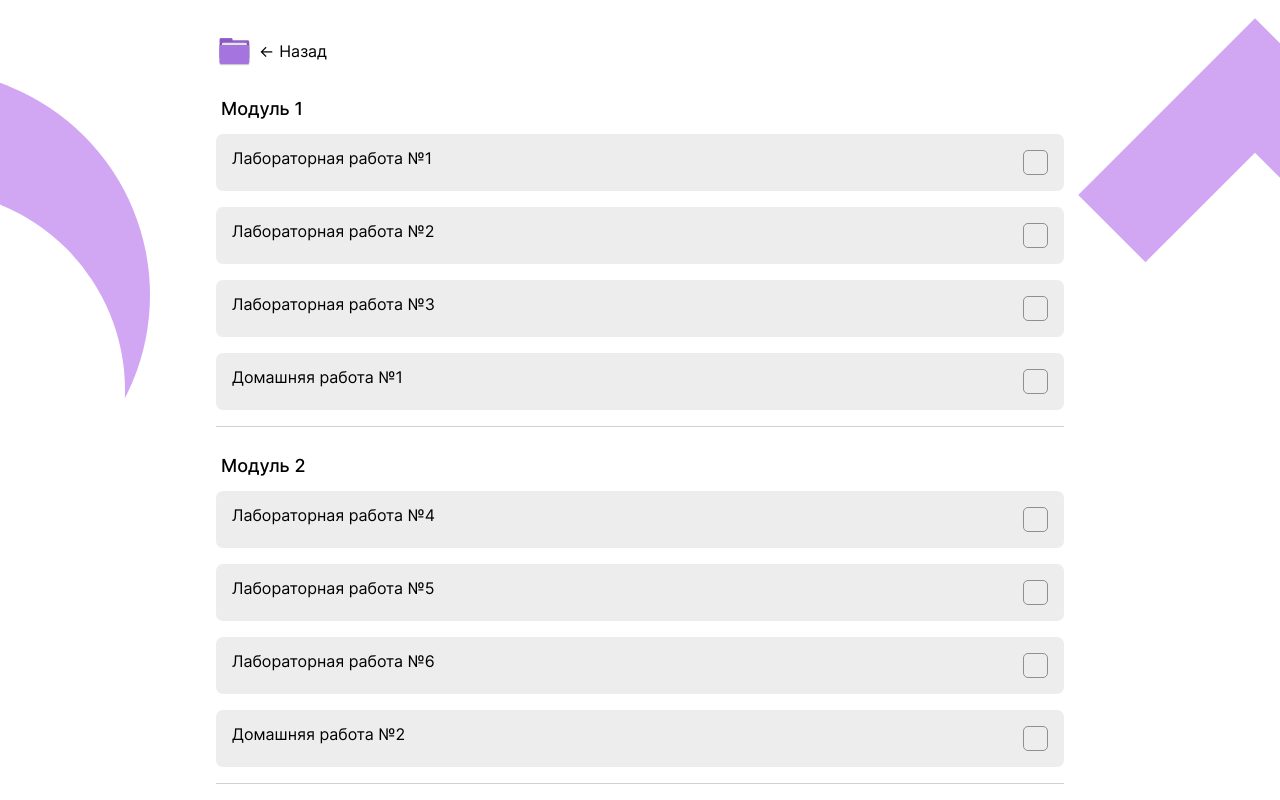
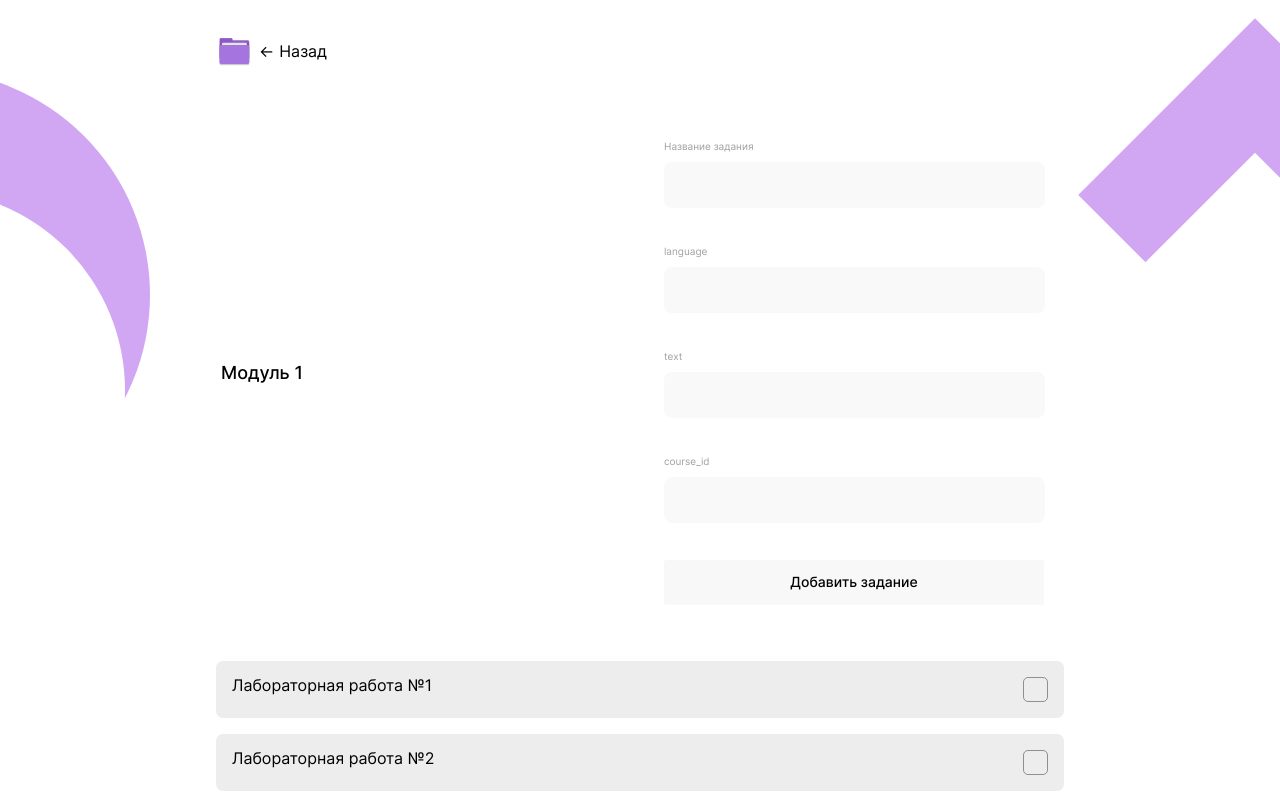
Before and after one commit to Lizaakishina/ReviewSite, a React (Create React App) app: page /subject/1 in a window 1280 px wide. Shown: the top 800 px of the page. Built offline with nearby package versions, Linux system fonts and the light colour scheme; no server answers.

Commit message:
feat: добавление и удаление карточки курса

```diff
--- a/src/components/App/App.js
+++ b/src/components/App/App.js
@@ -14,7 +14,7 @@ import { Switch, Route, withRouter } from 'react-router-dom';
 import { CHECKBOX, REGISTER_ERROR_MESSAGE } from '../../utils/constants';
 import { CurrentUserContext } from '../../context/CurrentUserContext';
 import { LoginContext } from '../../context/LoginContext';
-import { login, logout, register, getUser, updateUser, createCourse } from '../../utils/api';
+import { login, logout, register, getUser, updateUser, createCourse, createTask } from '../../utils/api';
 import { Redirect } from 'react-router-dom/cjs/react-router-dom.min';
 
 const App = (history) => {
@@ -126,6 +126,14 @@ const App = (history) => {
     }
   }
 
+  const handleCreateTask = async ({ course_id, name, text, language }) => {
+    try {
+      const data = await createTask({ course_id, name, text, language });
+    } catch(error) {
+
+    }
+  }
+
     return (isLoaderPage ? <Preloader /> :
       (<CurrentUserContext.Provider value={currentUser}>
         <LoginContext.Provider value={loggedIn}>
@@ -155,7 +163,9 @@ const App = (history) => {
                 isButtonInactive={isButtonInactive}/>
             </Route>
             <Route path="/subject/:id" render={() =>
-              <SubjectDetails />
+              <SubjectDetails
+                onSubmit={handleCreateTask}
+              />
             }>
             </Route>
             <Route path="/task/:id" render={() =>
--- a/src/components/Profile/Profile.jsx
+++ b/src/components/Profile/Profile.jsx
@@ -1,4 +1,4 @@
-import { memo, useContext, useEffect, useCallback } from "react";
+import { memo, useContext, useEffect, useCallback, useState } from "react";
 import { NavLink } from "react-router-dom/cjs/react-router-dom.min";
 import Header from "../Header/Header";
 import Subject from '../Subject/Subject';
@@ -12,47 +12,60 @@ const subjectData = [
   {
     id: 1,
     title: "Технологии и методы программирования",
-    semester: "2 семестр",
+    semester: "2",
   },
   {
     id: 2,
     title: "Электроника аппаратных средств защиты информации",
-    semester: "4 семестр",
+    semester: "4",
   },
   {
     id: 3,
     title: "Схемотехника дискретных устройств",
-    semester: "4 семестр",
+    semester: "4",
   },
   {
     id: 4,
     title: "Схемотехника аппаратных средств защиты информации",
-    semester: "5 семестр",
+    semester: "5",
   },
   {
     id: 5,
     title: "Основы микро- и радиоэлектроники",
-    semester: "5 семестр",
+    semester: "5",
   },
 ]
 
 const Profile = ({onSignOut, onSubmit}) => {
   const currentUser = useContext(CurrentUserContext);
   const { values, handleChange, errors, isValid, resetForm } = useValidation();
+  const [subjects, setSubjects] = useState(subjectData);
 
   useEffect(() => {
     resetForm(currentUser);
   }, [resetForm, currentUser])
 
-  const handleSubmit = useCallback((e) => {
+  const handleAddSubject = useCallback((e) => {
     e.preventDefault();
+
+    const newSubject = {
+      id: subjects.length + 1,
+      title: values.name,
+      semester: values.semester,
+    };
+
+    setSubjects((prevSubjects) => [...prevSubjects, newSubject]);
 
     onSubmit({
       id: values.id,
       name: values.name,
-      teacher_id: values.teacher_id
-    })
-  }, [values]);
+      teacher_id: values.id
+    });
+  }, [values, subjects, onSubmit]);
+
+  const handleDeleteSubject = useCallback((id) => {
+    setSubjects((prevSubjects) => prevSubjects.filter((subject) => subject.id !== id));
+  }, []);
 
   return (
     <>
@@ -69,7 +82,7 @@ const Profile = ({onSignOut, onSubmit}) => {
             </NavLink>
           </div>
           <h2 className="profile__hello">Привет, {currentUser.username}!</h2>
-          <form className="profile__form form" onSubmit={handleSubmit} noValidate method="post">
+          <form className="profile__form form" onSubmit={handleAddSubject} noValidate method="post">
             <Fieldset
               input = "name"
               inputType = "name"
@@ -81,16 +94,28 @@ const Profile = ({onSignOut, onSubmit}) => {
               errors={errors}
               isValid={isValid}
             />
+            <Fieldset
+              input = "semester"
+              inputType = "semester"
+              placeholder = "Семестр курса"
+              name="semester"
+              minLength="1"
+              maxLength="12"
+              onChange={handleChange}
+              errors={errors}
+              isValid={isValid}
+            />
             <button type="submit" className="profile__addcourse">Добавить курс</button>
           </form>
         </section>
         <section className="subjects">
-          {subjectData.map((subject) => (
+          {subjects.map((subject) => (
             <Subject
               key={subject.id}
               id={subject.id}
               title={subject.title}
               semester={subject.semester}
+              onDelete={handleDeleteSubject}
             />
           ))}
         </section>
--- a/src/components/Register/Register.jsx
+++ b/src/components/Register/Register.jsx
@@ -26,12 +26,12 @@ const Register = ({history, onSubmit, errorMessageApi, isLoader, isButtonInactiv
       email: values.email,
       password: values.password,
       is_active: true,
-      is_superuser: false,
+      is_superuser: true,
       is_verified: false,
       username: values.username,
       first_name: values.first_name,
       last_name: values.last_name,
-      is_teacher: false
+      is_teacher: true
     })
   }, [values]);
 
--- a/src/components/Subject/Subject.jsx
+++ b/src/components/Subject/Subject.jsx
@@ -5,18 +5,13 @@ import './Subject.css';
 function Subject({ id, title, semester, onDelete }) {
   const [showConfirmation, setShowConfirmation] = useState(false);
 
-  const handleDelete = () => {
-    onDelete(id);
-    setShowConfirmation(false);
-  };
-
   return (
     <div className="subject">
       <Link to={`/subject/` + id}>
         <div className="subject__image">
           <p className="subject__percent">Выполнено: 10%</p>
         </div>
-        <p className="subject__semester">{semester}</p>
+        <p className="subject__semester">{`${semester} семестр`}</p>
         </Link>
         <div className="subject__container">
           <p className="subject__name">{title}</p>
@@ -25,7 +20,7 @@ function Subject({ id, title, semester, onDelete }) {
       {showConfirmation && (
         <div className="confirmation-popup">
           <p>Вы действительно хотите удалить эту карточку?</p>
-          <button onClick={handleDelete}>Yes</button>
+          <button onClick={() => onDelete(id)}>Yes</button>
           <button onClick={() => setShowConfirmation(false)}>No</button>
         </div>
       )}
--- a/src/components/SubjectDetails/SubjectDetails.css
+++ b/src/components/SubjectDetails/SubjectDetails.css
@@ -30,10 +30,41 @@
   margin-bottom: 50px;
 }
 
+.subject__container {
+  display: flex;
+  justify-content: space-between;
+}
+
 .subject__module {
   font-size: 18px;
   font-weight: 500;
   margin-left: 5px;
+}
+
+.subject__form {
+  width: 400px;
+  margin: 40px 0;
+  position: relative;
+  align-self: center;
+}
+
+.subject__button {
+  font-weight: 500;
+  font-size: 14px;
+  line-height: 17px;
+  color: #000000;
+  width: 95%;
+  margin: 0;
+  padding: 13px 0 15px;
+  background-color: #f8f8f8;
+  border-radius: 3px;
+  align-self: center;
+}
+
+.subject__button:hover {
+  background-color: #b892d7;
+  transition: .3s;
+  color: white;
 }
 
 .decor5 {
--- a/src/components/SubjectDetails/SubjectDetails.jsx
+++ b/src/components/SubjectDetails/SubjectDetails.jsx
@@ -1,8 +1,10 @@
-import React from 'react';
+import { React, useCallback } from 'react';
 import { Link } from 'react-router-dom';
 import Task from '../Task/Task';
+import Fieldset from '../Fieldset/Fieldset';
 import logo from '../../images/logo.svg';
 import './SubjectDetails.css';
+import { useValidation } from '../../hook/useValidation';
 
 const TaskDataModule1 = [
   {
@@ -42,7 +44,20 @@ const TaskDataModule2 = [
   },
 ]
 
-const SubjectDetails = () => {
+const SubjectDetails = ({onSubmit}) => {
+  const { values, handleChange, errors, isValid } = useValidation();
+
+  const handleSubmit = useCallback((e) => {
+    e.preventDefault();
+
+    onSubmit({
+      course_id: values.course_id,
+      name: values.name,
+      text: values.text,
+      language: values.language
+    })
+  }, [values]);
+
   return (
     <section className="subjectDetails">
       <Link to="/users/me" className="link subjectDetails__linkLogo">
@@ -55,7 +70,56 @@ const SubjectDetails = () => {
       <div className="decor7"></div>
       <div className="decor8"></div>
       <div className="subject__list">
-        <h2 className="subject__module">Модуль 1</h2>
+        <div className="subject__container">
+          <h2 className="subject__module">Модуль 1</h2>
+          <form className="subject__form form" onSubmit={handleSubmit} noValidate method="post">
+          <Fieldset
+            input = "name"
+            inputType = "name"
+            placeholder = "Название задания"
+            name="name"
+            minLength="4"
+            maxLength="40"
+            onChange={handleChange}
+            errors={errors}
+            isValid={isValid}
+          />
+          <Fieldset
+            input = "language"
+            inputType = "language"
+            placeholder = "language"
+            name="language"
+            minLength="4"
+            maxLength="40"
+            onChange={handleChange}
+            errors={errors}
+            isValid={isValid}
+          />
+          <Fieldset
+            input = "text"
+            inputType = "text"
+            placeholder = "text"
+            name="text"
+            minLength="4"
+            maxLength="40"
+            onChange={handleChange}
+            errors={errors}
+            isValid={isValid}
+          />
+          <Fieldset
+            input = "course_id"
+            inputType = "course_id"
+            placeholder = "course_id"
+            name="course_id"
+            minLength="1"
+            maxLength="40"
+            onChange={handleChange}
+            errors={errors}
+            isValid={isValid}
+          />
+          <button type="submit" className="subject__button">Добавить задание</button>
+        </form>
+        </div>
         {TaskDataModule1.map((subject) => (
           <Task
             key={subject.id}
--- a/src/utils/api.js
+++ b/src/utils/api.js
@@ -122,3 +122,23 @@ export const createCourse = async ({ id, name, teacher_id }) => {
     return Promise.reject(error);
   }
 }
+
+export const createTask = async ({ course_id, name, text, language }) => {
+  try {
+    const accessToken = localStorage.getItem('accessToken');
+    const res = await fetch(`${BASE_URL}/tasks/create`, {
+      method: 'POST',
+      credentials: 'include',
+      headers: {
+        'Accept': 'application/json',
+        'Content-Type': 'application/json',
+        'Authorization': `Bearer ${accessToken}`
+      },
+      body: JSON.stringify({ course_id, name, text, language })
+    });
+    const data = await checkAnswer(res);
+    return data;
+  } catch (error) {
+    return Promise.reject(error);
+  }
+}
```
Lines whose indentation alone changed are shown as unchanged.
